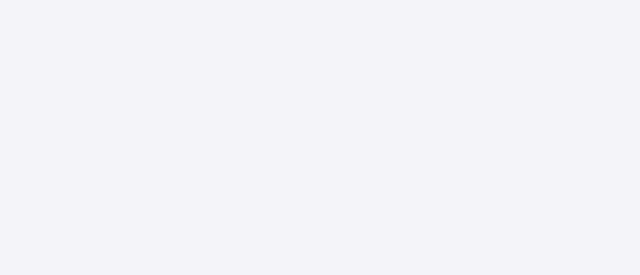
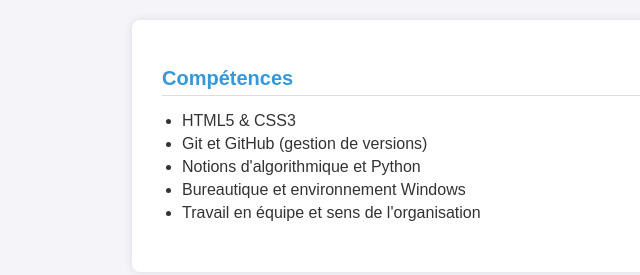
Before and after one commit to Dwin-ecom/mon-cv, a plain HTML site: page index.html in a window 1280 px wide. Shown: the whole page, without its empty margins (78-718 px from the left). Drawn offline with Linux system fonts and the light colour scheme.

Commit message:
mise en place de la section competences

```diff
--- a/index.html
+++ b/index.html
@@ -7,6 +7,17 @@
     <link rel="stylesheet" href="style.css">
 </head>
 <body>
-
+    <div class="cv-container">
+        <section id="competences">
+            <h2>Compétences</h2>
+            <ul>
+                <li>HTML5 &amp; CSS3</li>
+                <li>Git et GitHub (gestion de versions)</li>
+                <li>Notions d'algorithmique et Python</li>
+                <li>Bureautique et environnement Windows</li>
+                <li>Travail en équipe et sens de l'organisation</li>
+            </ul>
+        </section>
+    </div>
 </body>
 </html>
```
